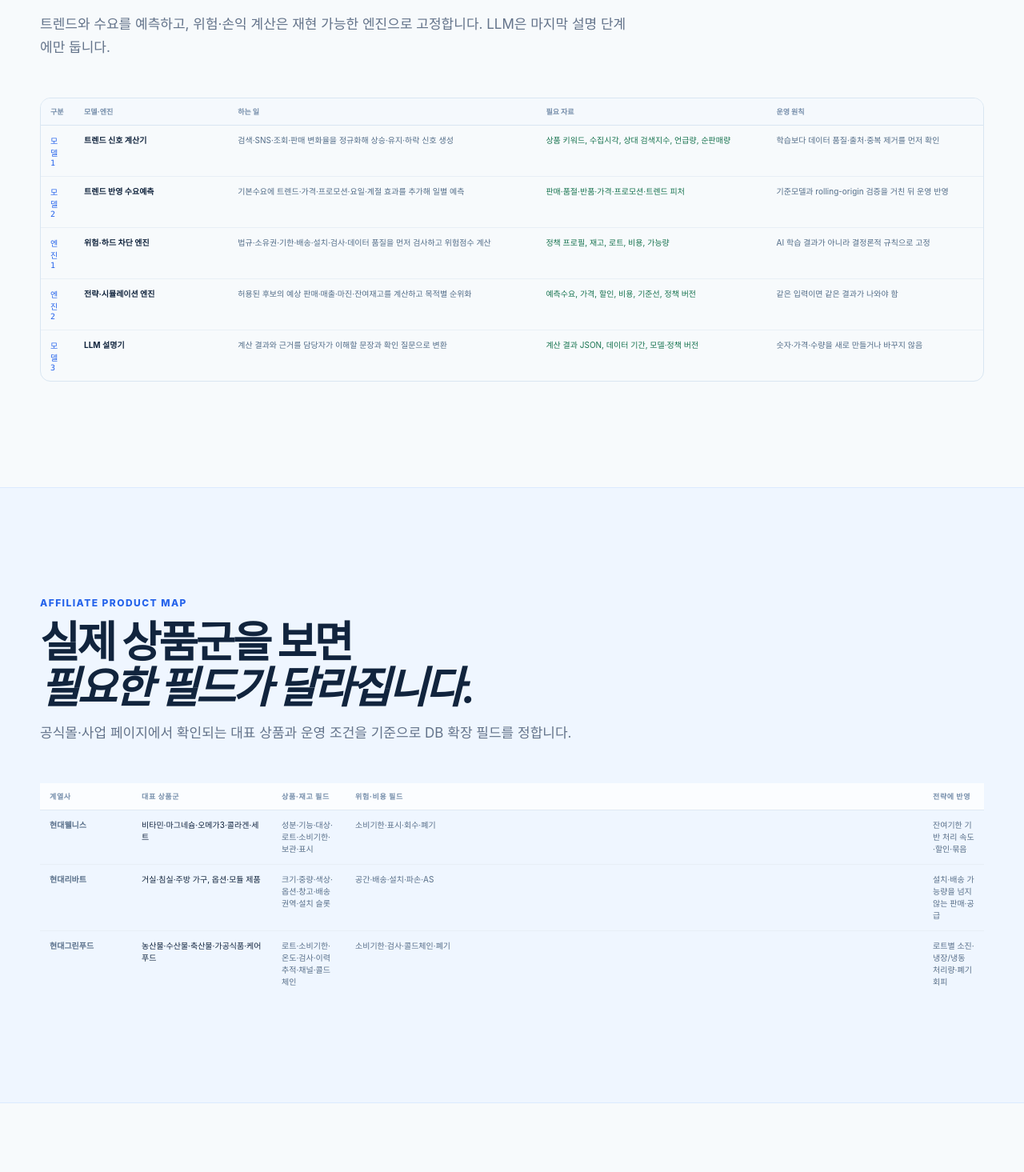
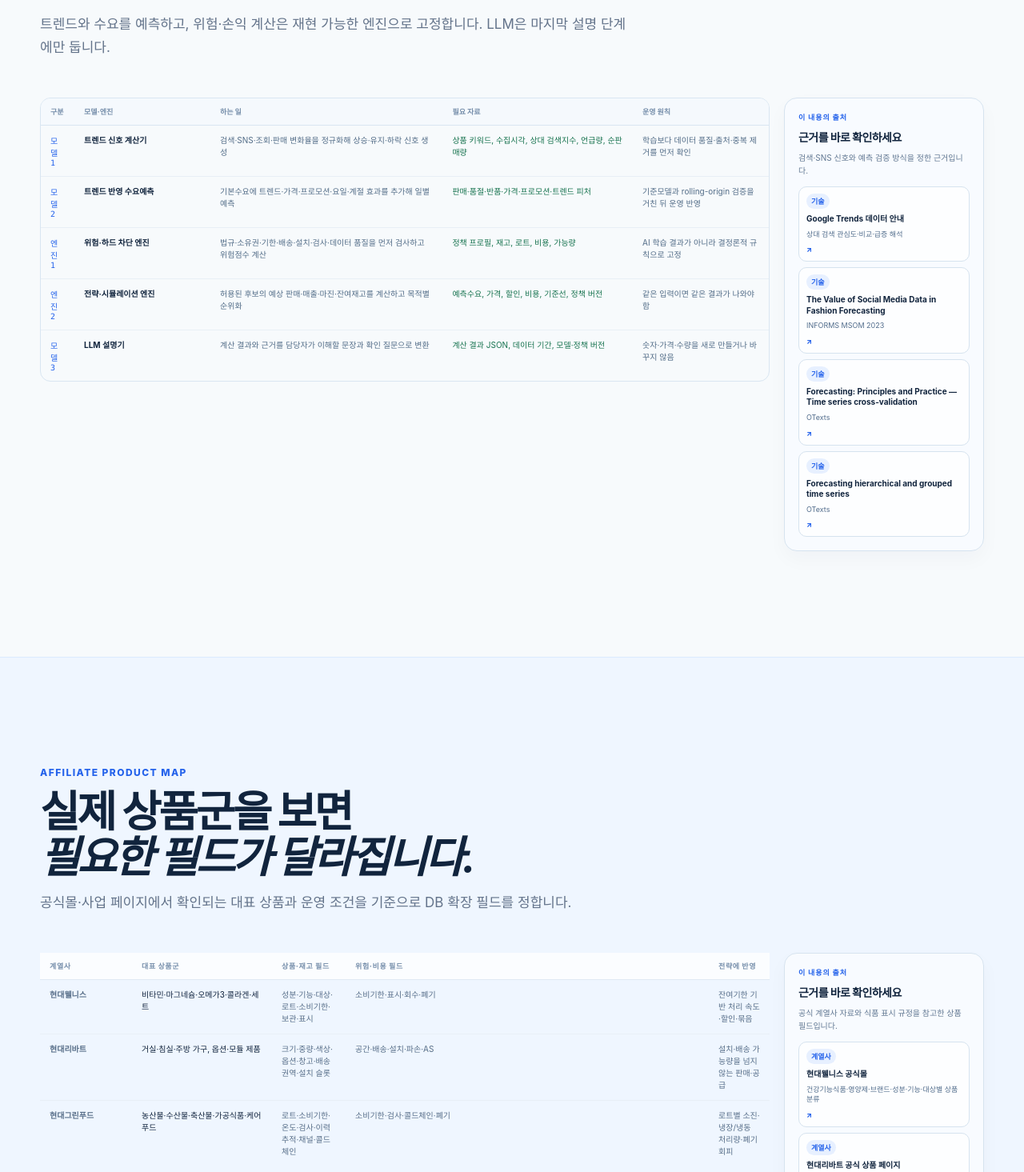
Before and after one commit to kimjunha1231/stock, a Next.js app in the folder explainer-site/: page /ai-blueprint in a window 1280 px wide. Shown: the part 925-2390 px from the top of the page at 80% size. Built offline with nearby package versions, Linux system fonts and the light colour scheme.

Commit message:
Show sources beside AI blueprint sections

```diff
--- a/explainer-site/src/app/ai-blueprint/page.tsx
+++ b/explainer-site/src/app/ai-blueprint/page.tsx
@@ -36,6 +36,16 @@ const strategyRows = [
 
 const sourceIds = ['affiliate-wellness', 'affiliate-livart-product', 'affiliate-greenfood', 'google-trends-help', 'social-demand-informs', 'forecasting-tscv', 'forecasting-hierarchy', 'markdown-paper', 'markdown-perishable', 'food-label-law'];
 
+function SourceRail({ ids, note }: { ids: string[]; note: string }) {
+  const sourceItems = ids.map((id) => sources.find((source) => source.id === id)).filter(Boolean);
+  return <aside className="blueprint-source-rail" aria-label="관련 출처">
+    <span className="blueprint-source-kicker">이 내용의 출처</span>
+    <strong>근거를 바로 확인하세요</strong>
+    <p>{note}</p>
+    <div className="blueprint-source-list">{sourceItems.map((source) => source ? <SourceNote key={source.id} source={source} /> : null)}</div>
+  </aside>;
+}
+
 export default function AiBlueprintPage() {
   return <>
     <section className="page-hero capability-hero">
@@ -50,48 +60,47 @@ export default function AiBlueprintPage() {
     <section className="section">
       <div className="container">
         <div className="section-heading"><span className="eyebrow">Recommended architecture</span><h2>AI를 5개로 나누되,<br /><em>모델은 최소화합니다.</em></h2><p>트렌드와 수요를 예측하고, 위험·손익 계산은 재현 가능한 엔진으로 고정합니다. LLM은 마지막 설명 단계에만 둡니다.</p></div>
-        <div className="capability-detail-table-wrap"><table className="capability-detail-table"><caption className="sr-only">AI 모델과 결정론적 엔진의 역할</caption><thead><tr><th scope="col">구분</th><th scope="col">모델·엔진</th><th scope="col">하는 일</th><th scope="col">필요 자료</th><th scope="col">운영 원칙</th></tr></thead><tbody>{modelRows.map((row) => <tr key={row[0]}>{row.map((cell, index) => <td key={`${row[0]}-${index}`}>{index === 1 ? <strong>{cell}</strong> : cell}</td>)}</tr>)}</tbody></table></div>
+        <div className="blueprint-source-layout"><div className="blueprint-source-main"><div className="capability-detail-table-wrap"><table className="capability-detail-table"><caption className="sr-only">AI 모델과 결정론적 엔진의 역할</caption><thead><tr><th scope="col">구분</th><th scope="col">모델·엔진</th><th scope="col">하는 일</th><th scope="col">필요 자료</th><th scope="col">운영 원칙</th></tr></thead><tbody>{modelRows.map((row) => <tr key={row[0]}>{row.map((cell, index) => <td key={`${row[0]}-${index}`}>{index === 1 ? <strong>{cell}</strong> : cell}</td>)}</tr>)}</tbody></table></div></div><SourceRail ids={['google-trends-help', 'social-demand-informs', 'forecasting-tscv', 'forecasting-hierarchy']} note="검색·SNS 신호와 예측 검증 방식을 정한 근거입니다." /></div>
       </div>
     </section>
 
     <section className="section band">
       <div className="container">
         <div className="section-heading"><span className="eyebrow">Affiliate product map</span><h2>실제 상품군을 보면<br /><em>필요한 필드가 달라집니다.</em></h2><p>공식몰·사업 페이지에서 확인되는 대표 상품과 운영 조건을 기준으로 DB 확장 필드를 정합니다.</p></div>
-        <div className="functional-spec-table-wrap"><table className="functional-spec-table"><caption className="sr-only">계열사별 대표 상품군과 전략 입력</caption><thead><tr><th scope="col">계열사</th><th scope="col">대표 상품군</th><th scope="col">상품·재고 필드</th><th scope="col">위험·비용 필드</th><th scope="col">전략에 반영</th></tr></thead><tbody>{productRows.map((row) => <tr key={row[0]}>{row.map((cell, index) => <td key={`${row[0]}-${index}`}>{index === 0 ? <strong>{cell}</strong> : cell}</td>)}</tr>)}</tbody></table></div>
+        <div className="blueprint-source-layout"><div className="blueprint-source-main"><div className="functional-spec-table-wrap"><table className="functional-spec-table"><caption className="sr-only">계열사별 대표 상품군과 전략 입력</caption><thead><tr><th scope="col">계열사</th><th scope="col">대표 상품군</th><th scope="col">상품·재고 필드</th><th scope="col">위험·비용 필드</th><th scope="col">전략에 반영</th></tr></thead><tbody>{productRows.map((row) => <tr key={row[0]}>{row.map((cell, index) => <td key={`${row[0]}-${index}`}>{index === 0 ? <strong>{cell}</strong> : cell}</td>)}</tr>)}</tbody></table></div></div><SourceRail ids={['affiliate-wellness', 'affiliate-livart-product', 'affiliate-greenfood', 'food-label-law']} note="공식 계열사 자료와 식품 표시 규정을 참고한 상품 필드입니다." /></div>
       </div>
     </section>
 
     <section className="section">
       <div className="container">
         <div className="section-heading"><span className="eyebrow">Canonical data model</span><h2>DB는 공통 테이블과<br /><em>계열사 확장 프로필</em>로 나눕니다.</h2><p>상품을 한 표에 억지로 맞추지 않고, 공통 ID로 연결한 뒤 계열사에만 필요한 속성은 별도 프로필로 저장합니다.</p></div>
-        <div className="functional-spec-table-wrap"><table className="functional-spec-table"><caption className="sr-only">Oracle 공통 테이블 구성</caption><thead><tr><th scope="col">영역</th><th scope="col">테이블</th><th scope="col">저장 목적</th></tr></thead><tbody>{dbRows.map((row) => <tr key={row[0]}><td><strong>{row[0]}</strong></td><td><code>{row[1]}</code></td><td>{row[2]}</td></tr>)}</tbody></table></div>
-        <div className="capability-callout"><strong>중요한 키</strong><p><code>product_id</code>는 공통 상품, <code>sku_id</code>는 실제 판매·재고 단위, <code>source_sku_id</code>는 계열사 원천 코드입니다. 같은 이름의 상품이라도 SKU·옵션·로트가 다르면 반드시 별도 행으로 관리합니다.</p></div>
+        <div className="blueprint-source-layout"><div className="blueprint-source-main"><div className="functional-spec-table-wrap"><table className="functional-spec-table"><caption className="sr-only">Oracle 공통 테이블 구성</caption><thead><tr><th scope="col">영역</th><th scope="col">테이블</th><th scope="col">저장 목적</th></tr></thead><tbody>{dbRows.map((row) => <tr key={row[0]}><td><strong>{row[0]}</strong></td><td><code>{row[1]}</code></td><td>{row[2]}</td></tr>)}</tbody></table></div><div className="capability-callout"><strong>중요한 키</strong><p><code>product_id</code>는 공통 상품, <code>sku_id</code>는 실제 판매·재고 단위, <code>source_sku_id</code>는 계열사 원천 코드입니다. 같은 이름의 상품이라도 SKU·옵션·로트가 다르면 반드시 별도 행으로 관리합니다.</p></div></div><SourceRail ids={['project-types', 'project-policy']} note="공통 ID와 권한·정책을 분리하는 프로젝트 설계 근거입니다." /></div>
       </div>
     </section>
 
     <section className="section band">
       <div className="container">
         <div className="section-heading"><span className="eyebrow">Unified inventory view</span><h2>통합 재고는<br /><em>이 컬럼으로 보여줍니다.</em></h2><p>담당자는 원가를 보지 않고도 무엇을 먼저 확인해야 하는지 알 수 있어야 합니다.</p></div>
-        <div className="strategy-goal-table-wrap"><table className="strategy-goal-table"><caption className="sr-only">통합 재고 화면 컬럼</caption><thead><tr><th scope="col">표시 항목</th><th scope="col">공통 의미</th><th scope="col">계열사별 예시</th><th scope="col">사용 목적</th></tr></thead><tbody>{[['계열사·카테고리', '어느 조직·상품군인지', '웰니스/영양제 · 리바트/거실가구 · 그린푸드/농산물', '필터·권한 범위'], ['상품·SKU·옵션', '실제 판매 단위', '용량·색상·사이즈·로트까지 표시', '상품 상세 이동'], ['현재 가용수량', '현재고 − 예약/보류분', '리바트 설치 가능량, 그린푸드 콜드체인 가능량 배지', '판매·입고 가능 범위'], ['판매속도·예상수요', '최근 순판매량과 예측 일일량', '트렌드 효과 적용 여부와 예측 구간', '소진일·입고 판단'], ['트렌드', '상승·유지·하락과 변화율', '검색·SNS·판매 신호별 출처·수집시각', '수요 변화 조기 발견'], ['처리기한·가능량', '기한과 운영 제약', '소비기한, 보관일, 설치일, 검사, 배송창', '하드 차단·위험 이유'], ['위험점수·차단 상태', '0~100 점수와 실행 가능 여부', '표시 누락·검사 보류·설치 슬롯 부족', '우선순위·보류'], ['추천 다음 행동·기준시각', '검토용 행동과 데이터 신선도', '추가 입고 검토·할인 검토·유지·처리 우선', '담당자 승인·감사']].map((row) => <tr key={row[0]}>{row.map((cell, index) => <td key={`${row[0]}-${index}`}>{index === 0 ? <strong>{cell}</strong> : cell}</td>)}</tr>)}</tbody></table></div>
+        <div className="blueprint-source-layout"><div className="blueprint-source-main"><div className="strategy-goal-table-wrap"><table className="strategy-goal-table"><caption className="sr-only">통합 재고 화면 컬럼</caption><thead><tr><th scope="col">표시 항목</th><th scope="col">공통 의미</th><th scope="col">계열사별 예시</th><th scope="col">사용 목적</th></tr></thead><tbody>{[['계열사·카테고리', '어느 조직·상품군인지', '웰니스/영양제 · 리바트/거실가구 · 그린푸드/농산물', '필터·권한 범위'], ['상품·SKU·옵션', '실제 판매 단위', '용량·색상·사이즈·로트까지 표시', '상품 상세 이동'], ['현재 가용수량', '현재고 − 예약/보류분', '리바트 설치 가능량, 그린푸드 콜드체인 가능량 배지', '판매·입고 가능 범위'], ['판매속도·예상수요', '최근 순판매량과 예측 일일량', '트렌드 효과 적용 여부와 예측 구간', '소진일·입고 판단'], ['트렌드', '상승·유지·하락과 변화율', '검색·SNS·판매 신호별 출처·수집시각', '수요 변화 조기 발견'], ['처리기한·가능량', '기한과 운영 제약', '소비기한, 보관일, 설치일, 검사, 배송창', '하드 차단·위험 이유'], ['위험점수·차단 상태', '0~100 점수와 실행 가능 여부', '표시 누락·검사 보류·설치 슬롯 부족', '우선순위·보류'], ['추천 다음 행동·기준시각', '검토용 행동과 데이터 신선도', '추가 입고 검토·할인 검토·유지·처리 우선', '담당자 승인·감사']].map((row) => <tr key={row[0]}>{row.map((cell, index) => <td key={`${row[0]}-${index}`}>{index === 0 ? <strong>{cell}</strong> : cell}</td>)}</tr>)}</tbody></table></div></div><SourceRail ids={['project-types', 'project-simulation']} note="통합 재고에 표시할 공통 상태와 계산 결과의 기준입니다." /></div>
       </div>
     </section>
 
     <section className="section">
       <div className="container">
         <div className="section-heading"><span className="eyebrow">Strategy contract</span><h2>상품별 전략은<br /><em>프로필을 바꿔 적용합니다.</em></h2><p>공통 목적함수는 유지하고, 각 계열사의 하드 차단·비용·시간축·가중치를 정책 프로필에서 읽습니다.</p></div>
-        <div className="strategy-goal-table-wrap"><table className="strategy-goal-table"><caption className="sr-only">목표별 전략 계산 기준</caption><thead><tr><th scope="col">목표</th><th scope="col">순위 기준</th><th scope="col">주요 입력</th><th scope="col">제외 기준</th></tr></thead><tbody>{strategyRows.map((row) => <tr key={row[0]}>{row.map((cell, index) => <td key={`${row[0]}-${index}`}>{index === 0 ? <strong>{cell}</strong> : cell}</td>)}</tr>)}</tbody></table></div>
+        <div className="blueprint-source-layout"><div className="blueprint-source-main"><div className="strategy-goal-table-wrap"><table className="strategy-goal-table"><caption className="sr-only">목표별 전략 계산 기준</caption><thead><tr><th scope="col">목표</th><th scope="col">순위 기준</th><th scope="col">주요 입력</th><th scope="col">제외 기준</th></tr></thead><tbody>{strategyRows.map((row) => <tr key={row[0]}>{row.map((cell, index) => <td key={`${row[0]}-${index}`}>{index === 0 ? <strong>{cell}</strong> : cell}</td>)}</tr>)}</tbody></table></div>
         <div className="formula-contract-grid" style={{ marginTop: 22 }}><article className="formula-contract-card"><span className="capability-label">하드 차단</span><code>{`feasible = ownership_ok ∧ legal_ok ∧ freshness_ok
            ∧ capacity_ok ∧ data_quality_ok`}</code><p>하나라도 확인되지 않으면 이익이 큰 후보도 추천하지 않습니다.</p></article><article className="formula-contract-card"><span className="capability-label">수요·입고</span><code>{`recommended_inbound = clip(
   target_stock - available - open_inbound,
-  0, 공급·보관·처리 가능량)`}</code><p>트렌드 상승은 추가 입고 검토 신호이며 자동 확정이 아닙니다.</p></article><article className="formula-contract-card"><span className="capability-label">증분이익</span><code>{`M_inc = feasible × (M_strategy - M_baseline)`}</code><p>할인 후 매출, 변동비, 회피비용, 잠식·위험·AI 원가를 기준선과 비교합니다.</p></article></div>
+  0, 공급·보관·처리 가능량)`}</code><p>트렌드 상승은 추가 입고 검토 신호이며 자동 확정이 아닙니다.</p></article><article className="formula-contract-card"><span className="capability-label">증분이익</span><code>{`M_inc = feasible × (M_strategy - M_baseline)`}</code><p>할인 후 매출, 변동비, 회피비용, 잠식·위험·AI 원가를 기준선과 비교합니다.</p></article></div></div><SourceRail ids={['markdown-paper', 'markdown-perishable', 'markdown-cannibalization']} note="가격·재고·폐기비용·잠식효과를 함께 계산하는 연구 근거입니다." /></div>
       </div>
     </section>
 
     <section className="section band">
       <div className="container">
         <div className="section-heading"><span className="eyebrow">Training &amp; validation</span><h2>모델은 이 순서로<br /><em>검증하고 운영합니다.</em></h2><p>상품군마다 데이터 양과 리스크가 다르므로, 복잡한 모델보다 기준모델 대비 개선 여부를 먼저 봅니다.</p></div>
-        <Stagger className="stack">{[['01', '품절·반품 보정', '품절일을 판매 부진으로 학습하지 않고, 취소·반품과 정상 판매를 분리합니다.'], ['02', '기준모델 만들기', '계절 naive·가중이동평균·ETS 중 성능이 좋은 기준모델을 둡니다.'], ['03', '트렌드 피처 추가', '검색·SNS·조회·판매 신호를 추가하고 상품군별 가중치와 지연 효과를 비교합니다.'], ['04', '시간 순서 검증', 'rolling-origin으로 미래 데이터를 섞지 않고 MAE·WAPE·MASE/RMSSE·구간 coverage를 측정합니다.'], ['05', '계층 보정', 'SKU 예측 합계가 카테고리·계열사·전체 집계와 맞는지 확인합니다.'], ['06', '운영·재학습', '모델 버전·피처 스냅샷·예측 오차를 저장하고 실제 결과가 쌓인 뒤 재학습합니다.']].map(([num, title, body]) => <article className="stack-card" key={num}><div className="stack-icon">{num}</div><div><strong>{title}</strong><p>{body}</p></div><b>MODEL</b></article>)}</Stagger>
-        <div className="capability-callout"><strong>보류 조건</strong><p>트렌드와 판매 데이터가 상품에 정확히 매핑되지 않거나, 소비기한·검사·설치·콜드체인 정보가 없으면 해당 추천을 “예측 부족/확인 필요”로 표시합니다. 자동 입고·자동 가격변경은 검증 이후 단계입니다.</p></div>
+        <div className="blueprint-source-layout"><div className="blueprint-source-main"><Stagger className="stack">{[['01', '품절·반품 보정', '품절일을 판매 부진으로 학습하지 않고, 취소·반품과 정상 판매를 분리합니다.'], ['02', '기준모델 만들기', '계절 naive·가중이동평균·ETS 중 성능이 좋은 기준모델을 둡니다.'], ['03', '트렌드 피처 추가', '검색·SNS·조회·판매 신호를 추가하고 상품군별 가중치와 지연 효과를 비교합니다.'], ['04', '시간 순서 검증', 'rolling-origin으로 미래 데이터를 섞지 않고 MAE·WAPE·MASE/RMSSE·구간 coverage를 측정합니다.'], ['05', '계층 보정', 'SKU 예측 합계가 카테고리·계열사·전체 집계와 맞는지 확인합니다.'], ['06', '운영·재학습', '모델 버전·피처 스냅샷·예측 오차를 저장하고 실제 결과가 쌓인 뒤 재학습합니다.']].map(([num, title, body]) => <article className="stack-card" key={num}><div className="stack-icon">{num}</div><div><strong>{title}</strong><p>{body}</p></div><b>MODEL</b></article>)}</Stagger>
+        <div className="capability-callout"><strong>보류 조건</strong><p>트렌드와 판매 데이터가 상품에 정확히 매핑되지 않거나, 소비기한·검사·설치·콜드체인 정보가 없으면 해당 추천을 “예측 부족/확인 필요”로 표시합니다. 자동 입고·자동 가격변경은 검증 이후 단계입니다.</p></div></div><SourceRail ids={['forecasting-tscv', 'forecasting-hierarchy', 'forecasting-predictors']} note="기준모델, 시간순 검증, 계층 보정을 정한 예측 방법론입니다." /></div>
       </div>
     </section>
 
--- a/explainer-site/src/app/globals.css
+++ b/explainer-site/src/app/globals.css
@@ -484,6 +484,16 @@ main { position: relative; }
 .strategy-goal-note { display: flex; flex-wrap: wrap; gap: 10px 18px; align-items: baseline; margin-top: 14px; padding: 16px 18px; border-left: 3px solid var(--blue); border-radius: 9px; background: #eaf2ff; }
 .strategy-goal-note strong { color: var(--blue-dark); font-size: 11px; }
 .strategy-goal-note span { color: #5d7692; font-size: 11px; line-height: 1.6; }
+.blueprint-source-layout { display: grid; grid-template-columns: minmax(0, 1fr) 250px; gap: 18px; align-items: start; }
+.blueprint-source-main { min-width: 0; }
+.blueprint-source-rail { position: sticky; top: 92px; min-width: 0; padding: 17px; border: 1px solid #d6e3ef; border-radius: 16px; background: #f8fbff; box-shadow: 0 10px 24px #11243d08; }
+.blueprint-source-kicker { display: block; margin-bottom: 8px; color: var(--blue); font-size: 9px; font-weight: 850; letter-spacing: .1em; text-transform: uppercase; }
+.blueprint-source-rail > strong { display: block; color: var(--ink); font-size: 14px; letter-spacing: -.04em; }
+.blueprint-source-rail > p { margin: 8px 0 12px; color: #627892; font-size: 10px; line-height: 1.6; }
+.blueprint-source-list { display: grid; gap: 7px; }
+.blueprint-source-list .source-note { width: 100%; margin-top: 0; padding: 8px 9px; font-size: 9px; }
+.blueprint-source-list .source-note strong { display: block; width: 100%; font-size: 10px; line-height: 1.35; }
+.blueprint-source-list .source-note > span:not(.source-kind):not(:last-child) { width: 100%; line-height: 1.4; }
 .capability-callout { margin-top: 14px; padding: 17px 19px; border-left: 3px solid var(--blue); border-radius: 9px; background: #e7f0ff; }
 .capability-callout strong { color: var(--blue-dark); font-size: 12px; }
 .capability-callout p { margin: 5px 0 0; color: #536d91; font-size: 11px; line-height: 1.6; }
```
Also changed, not shown: 31 other files (tests, documents, lock files or other folders).
